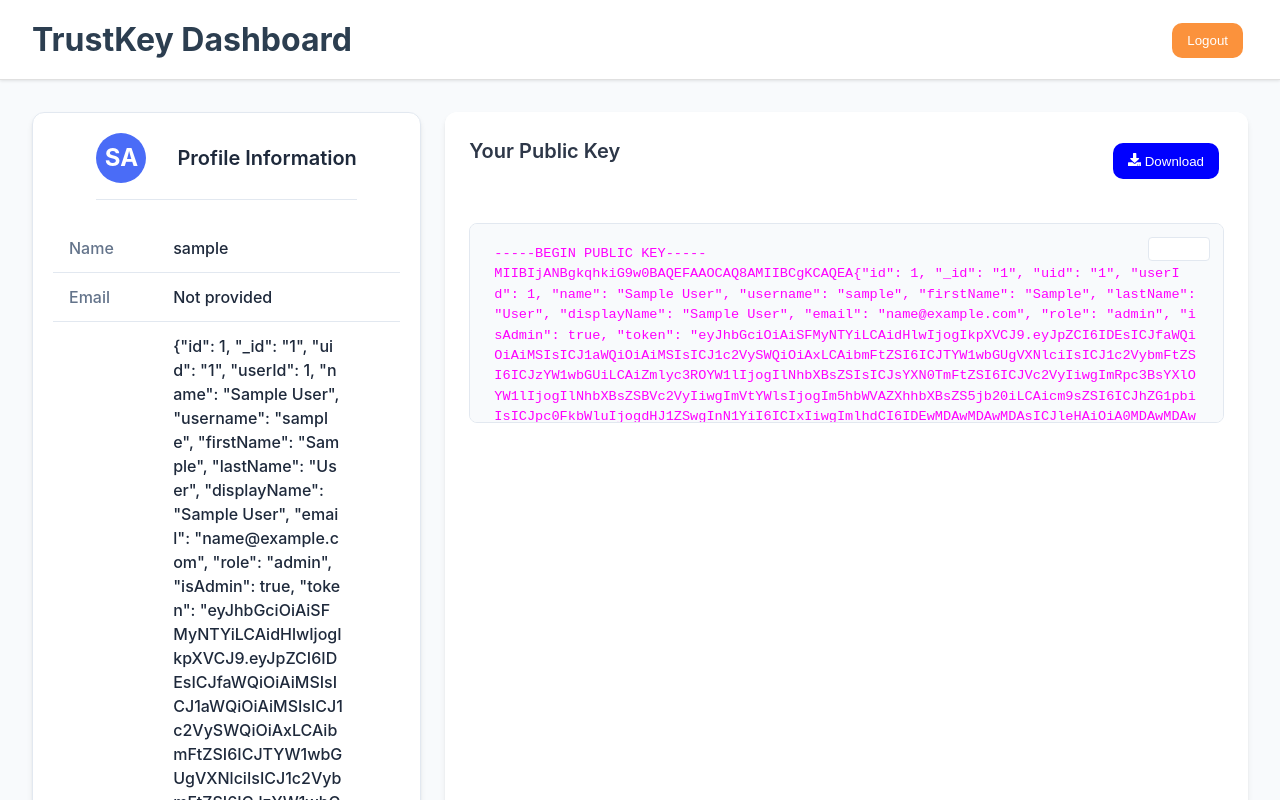
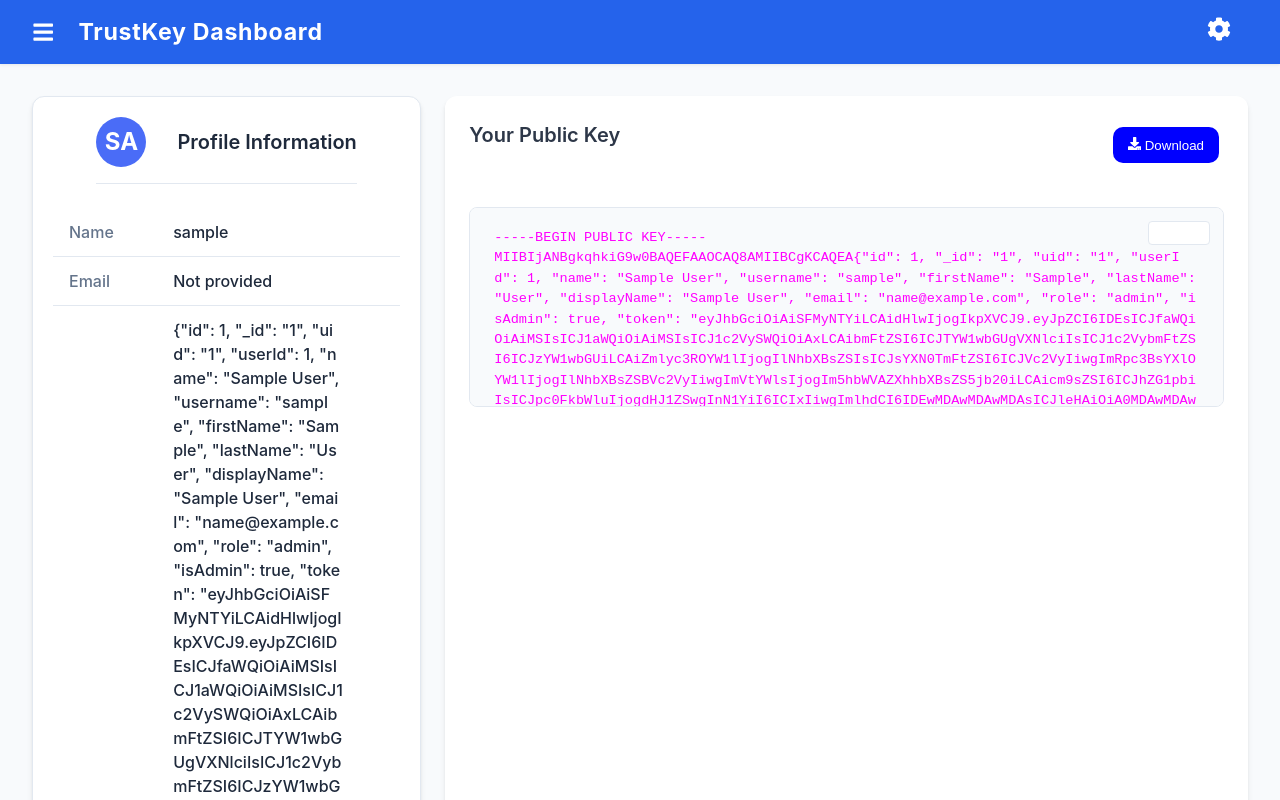
Before and after one commit to PraveenDev111/trustkey, a React (Create React App) app in the folder frontend/: page /dashboard in a window 1280 px wide. Built offline with nearby package versions, Linux system fonts and the light colour scheme; no server answers; sample sign-in values are in the browser's storage; the HTML template or start-up script is replaced by a standard one.

Commit message:
front end changes, ui designing

```diff
--- a/frontend/src/pages/Dashboard.js
+++ b/frontend/src/pages/Dashboard.js
@@ -1,4 +1,6 @@
 import React, { useState, useEffect } from 'react';
+import { FaBars, FaCog, FaSignOutAlt, FaUserShield, FaTachometerAlt, FaVial } from 'react-icons/fa';
+import logo from '../assets/trustkey1.png';
 import { useNavigate } from 'react-router-dom';
 import { saveAs } from 'file-saver';
 import { CopyToClipboard } from 'react-copy-to-clipboard';
@@ -17,6 +19,8 @@ const Dashboard = () => {
     address: ''
   });
   const [copied, setCopied] = useState(false);
+  const [settingsOpen, setSettingsOpen] = useState(false);
+  const [sidebarOpen, setSidebarOpen] = useState(false);
   const navigate = useNavigate();
 
   // Check if current user is admin and fetch user data
@@ -137,23 +141,57 @@ const Dashboard = () => {
   const userAddress = localStorage.getItem('userAddress') || '0x0...';
 
   return (
-    <div className="dashboard-container">
+    <div className={`dashboard-layout${sidebarOpen ? ' sidebar-open' : ''}`}
+  style={{ display: 'flex', height: '100vh', width: '100vw', overflow: 'hidden' }}>
+      {/* Sidebar - only render if open */}
+      {sidebarOpen && (
+        <>
+          <aside className="dashboard-sidebar visible" aria-label="Sidebar Navigation">
+            <div className="sidebar-header">
+              <img src={logo} alt="TrustKey Logo" className="sidebar-logo" />
+              <button className="sidebar-close-btn" onClick={() => setSidebarOpen(false)} aria-label="Close sidebar">
+                ×
+              </button>
+            </div>
+            <nav className="sidebar-nav">
+              <ul>
+                <li className="active">
+                  <a href="#" onClick={() => setSidebarOpen(false)} aria-current="page"><FaTachometerAlt /><span>Overview</span></a>
+                </li>
+                <li>
+                  <a href="#" onClick={() => setSidebarOpen(false)}><FaVial /><span>Test</span></a>
+                </li>
+              </ul>
+            </nav>
+          </aside>
+          <div className="sidebar-backdrop" onClick={() => setSidebarOpen(false)} aria-label="Sidebar overlay"></div>
+        </>
+      )}
+      {/* Main Content */}
+      <div className="main-content-wrapper" style={{ width: sidebarOpen ? 'calc(100vw - 250px)' : '100vw' }}>
         <header className="dashboard-header">
-        <h1>TrustKey Dashboard</h1>
+          <button className="sidebar-toggle" onClick={() => setSidebarOpen(prev => !prev)}><FaBars /></button>
+          <h1 className="dashboard-title">TrustKey Dashboard</h1>
           <div className="header-actions">
+            <div className="settings-menu">
+              <button onClick={() => setSettingsOpen(!settingsOpen)} className="settings-btn" title="Settings">
+                <FaCog />
+              </button>
+              {settingsOpen && (
+                <div className="settings-dropdown">
                   {isAdmin && (
-            <button
-              onClick={() => navigate('/admin')}
-              className="admin-btn"
-              title="Admin Dashboard"
-            >
+                    <button onClick={() => { navigate('/admin'); setSettingsOpen(false); }} className="dropdown-item">
                     Admin
                     </button>
                   )}
-          <button onClick={handleLogout} className="logout-btn">Logout</button>
+                  <button onClick={() => { handleLogout(); setSettingsOpen(false); }} className="dropdown-item">
+                    Logout
+                  </button>
+                </div>
+              )}
+            </div>
           </div>
         </header>
-
         <main className="dashboard-content">
           <div className="dashboard-grid">
           {/* User Profile Card */}
@@ -241,6 +279,8 @@ const Dashboard = () => {
         </div>
       )}
     </div>
+    {/* Close main-content-wrapper */}
+  </div>
   );
 };
 
--- a/frontend/src/styles/Dashboard.css
+++ b/frontend/src/styles/Dashboard.css
@@ -37,23 +37,253 @@ body {
   width: 100% !important;
 }
 
-.dashboard-container {
+/* Layout root */
+.dashboard-layout {
   display: flex;
-  flex-direction: column;
   height: 100vh;
   width: 100vw;
   overflow: hidden;
-  padding: 0;
+  background: var(--background);
 }
 
+/* Sidebar */
+.dashboard-sidebar {
+  position: fixed;
+  left: 0;
+  top: 0;
+  height: 100vh;
+  width: 250px;
+  background: #fff;
+  box-shadow: 2px 0 12px rgba(44,62,80,0.08);
+  z-index: 100;
+  display: flex;
+  flex-direction: column;
+  transform: translateX(-100%);
+  transition: transform 2s cubic-bezier(0.6, 0.2, 0.1, 1) , box-shadow 0.3s;
+}
+.dashboard-sidebar.visible {
+  transform: translateX(0);
+}
+.sidebar-header {
+  display: flex;
+  align-items: center;
+  justify-content: space-between;
+  padding: 0.75rem 1rem 0.75rem 1.5rem;
+  border-bottom: 1px solid var(--border-color);
+}
+.sidebar-logo {
+  height: 40px;
+  width: auto;
+}
+.sidebar-close-btn {
+  background: none;
+  border: none;
+  font-size: 2rem;
+  line-height: 1;
+  color: var(--secondary-color);
+  cursor: pointer;
+  display: none;
+}
+.sidebar-nav {
+  flex: 1;
+  padding: 1px 0;
+}
+.sidebar-nav ul {
+  list-style: none;
+}
+.sidebar-nav li {
+  margin-bottom: 0;
+}
+.sidebar-nav li a {
+  display: flex;
+  align-items: center;
+  gap: 0.75rem;
+  color: var(--text-color);
+  text-decoration: none;
+  font-weight: 500;
+  font-size: 1.1rem;
+  padding: 0.75rem 2rem;
+  transition: background 0.2s, color 0.2s;
+}
+.sidebar-nav li a:hover, .sidebar-nav li.active a, .sidebar-nav li a[aria-current="page"] {
+  background: var(--primary-color);
+  color: #fff;
+}
+
+.sidebar-backdrop {
+  position: fixed;
+  top: 0; left: 0; right: 0; bottom: 0;
+  background: rgba(44,62,80,0.13);
+  z-index: 99;
+  display: block;
+}
+
+/* Show sidebar always on desktop */
+@media (min-width: 900px) {
+  .dashboard-sidebar {
+    position: relative;
+    transform: none !important;
+    box-shadow: none;
+    width: 250px;
+    min-width: 250px;
+  }
+  .sidebar-backdrop {
+    display: none !important;
+  }
+  .sidebar-close-btn {
+    display: none !important;
+  }
+}
+
+/* Show close btn and overlay only on mobile */
+@media (max-width: 899px) {
+  .dashboard-sidebar {
+    position: fixed;
+    left: 0;
+    top: 0;
+    width: 80vw;
+    max-width: 320px;
+    min-width: 200px;
+    height: 100vh;
+    z-index: 100;
+  }
+  .sidebar-close-btn {
+    display: block;
+  }
+}
+
+/* Main content wrapper */
+.main-content-wrapper {
+  flex: 1;
+  display: flex;
+  flex-direction: column;
+  min-width: 0;
+  width: 100vw;
+  transition: width 0.3s;
+}
+.dashboard-layout.sidebar-open .main-content-wrapper {
+  width: calc(100vw - 250px);
+}
+@media (max-width: 899px) {
+  .main-content-wrapper {
+    width: 100vw !important;
+  }
+}
+
+
 .dashboard-header {
-  background: white;
-  padding: 1rem 2rem;
-  box-shadow: 0 1px 3px rgba(0, 0, 0, 0.1);
+  position: sticky;
+  top: 0;
+  background: #2563eb;
+  padding: 0rem 2rem;
+  box-shadow: 0 1px 3px rgba(0, 0, 0, 0.08);
   display: flex;
-  justify-content: space-between;
   align-items: center;
-  z-index: 10;
+  z-index: 100;
+  min-height: 64px;
+  border-bottom: none;
+}
+.dashboard-header *, .dashboard-header .dashboard-title, .dashboard-header .header-actions, .dashboard-header .settings-btn {
+  color: #fff;
+}
+.dashboard-header .dashboard-title {
+  color: #fff;
+}
+.dashboard-header .settings-btn {
+  color: #fff;
+}
+
+.sidebar-toggle {
+  background: none;
+  border: none;
+  font-size: 1.4rem;
+  color: #fff;
+  margin: 0 1.5rem -0.4rem 0;
+  padding: 0px;
+  cursor: pointer;
+  display: block;
+  z-index: 110;
+  outline: none;
+  transition: color 0.2s;
+}
+.sidebar-toggle:focus, .sidebar-toggle:hover {
+  color: #fb923c;
+}
+@media (min-width: 900px) {
+  .sidebar-toggle {
+    display: block;
+  }
+}
+.dashboard-title {
+  flex: 1;
+  font-size: 1.45rem;
+  color: var(--primary-color);
+  font-weight: 700;
+  letter-spacing: 0.03em;
+  text-align: left;
+}
+.header-actions {
+  display: flex;
+  align-items: center;
+  gap: 1.2rem;
+}
+.settings-menu {
+  position: relative;
+}
+.settings-btn {
+  background: none;
+  height: 2em;
+  width: 2em;
+  border: none;
+  color: var(--secondary-color);
+  font-size: 1.5rem;
+  cursor: pointer;
+  padding: 0.5rem;
+  border-radius: 50%;
+  transition: 0.2s;
+}
+.settings-btn:hover {
+  transform: scale(1.1);
+}
+.settings-dropdown {
+  position: absolute;
+  right: 0;
+  top: 120%;
+  background: #fff;
+  border: 1px solid var(--border-color);
+  border-radius: 8px;
+  box-shadow: var(--shadow);
+  min-width: 150px;
+  padding: 0.5rem 0.5rem;
+  z-index: 20;
+}
+.dropdown-item {
+  display: flex;
+  align-items: center;
+  gap: 0.7rem;
+  background: none;
+  border: none;
+  border-bottom: 1px solid var(--border-color);
+  color: #222;
+  font-size: 1.05rem;
+  padding: 0.7rem 0.7rem;
+  width: 90%;
+  text-align: left;
+  cursor: pointer;
+  transition: background 0.2s, color 0.2s;
+}
+.dropdown-item svg, .dropdown-item .icon {
+  color: var(--primary-color) !important;
+  font-size: 1.2em;
+  transition: color 0.2s;
+}
+.dropdown-item:hover svg, .dropdown-item:hover .icon {
+  color: #fff !important;
+}
+.dropdown-item:hover {
+  background: var(--primary-color);
+  color: #fff;
+  border-radius: var(--border-radius);
 }
 
 .dashboard-content {
@@ -63,7 +293,32 @@ body {
   width: 100%;
   max-width: 1400px;
   margin: 0 auto;
+  background: var(--background);
+  min-height: 0;
 }
+
+/* Notification for copy */
+.copy-notification {
+  position: fixed;
+  bottom: 2rem;
+  left: 50%;
+  transform: translateX(-50%);
+  background: var(--success-color);
+  color: #fff;
+  padding: 0.85rem 2rem;
+  border-radius: 8px;
+  box-shadow: var(--shadow);
+  font-weight: 600;
+  z-index: 200;
+  animation: fadeInOut 2s linear;
+}
+@keyframes fadeInOut {
+  0% { opacity: 0; }
+  10% { opacity: 1; }
+  90% { opacity: 1; }
+  100% { opacity: 0; }
+}
+
 
 .dashboard-grid {
   display: grid;
@@ -401,13 +656,6 @@ body {
   }
 }
 
-.dashboard-header {
-  display: flex;
-  justify-content: space-between;
-  align-items: center;
-  padding-bottom: 15px;
-  border-bottom: 1px solid #e0e0e0;
-}
 
 .header-actions {
   display: flex;
```
Also changed, not shown: 2 other files (tests, documents, lock files or other folders). Lines whose indentation alone changed are shown as unchanged.
